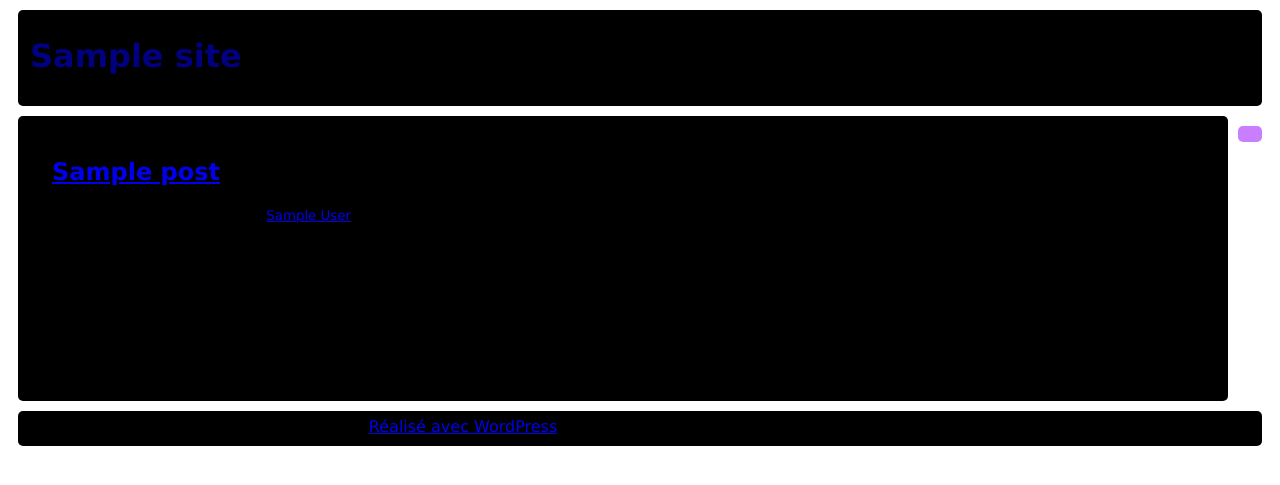
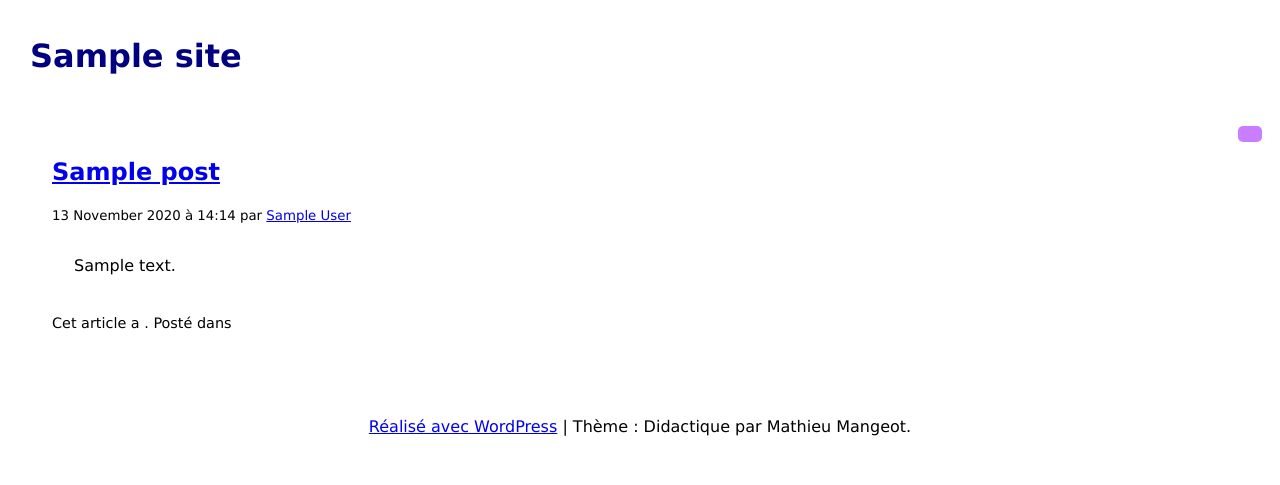
Before and after one commit to Boyadjie/Nebuleuse-projet-wordpress, a WordPress theme: template page.php in a window 1280 px wide. Shown: the top 485 px of the page. Run offline with PHP 8.4 and a stand-in for WordPress, Linux system fonts and the light colour scheme; the site name, menu and one post (Sample post) are stand-ins, and other content is empty.

Commit message:
c'est plus tout noir

```diff
--- a/css/site.css
+++ b/css/site.css
@@ -42,7 +42,7 @@ fieldset {
   margin: 10px;
 }
 fieldset, legend {
-    background-color: #000000;
+
     border-radius: 5px;
 }
 
```
